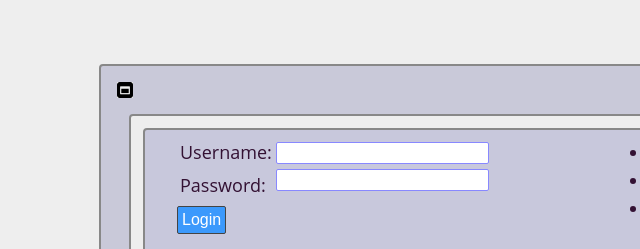
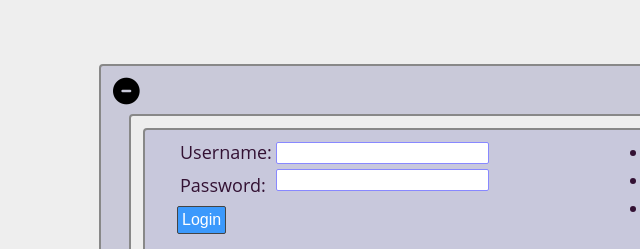
Before and after one commit to davidp3/cayley-server, a website: page index.html in a window 1280 px wide. Shown: the top 249 px of the page, 13-653 px from the left. Drawn offline with nearby package versions, Linux system fonts and the light colour scheme.

Commit message:
Changed window button to use FontAwesome.  Fixed dumb alpha issue.

```diff
--- a/index.html
+++ b/index.html
@@ -1,5 +1,8 @@
 <!DOCTYPE html>
 <meta charset="utf-8">
+
+
+<script src="https://use.fontawesome.com/b15cbb268c.js"></script>
 
 <style>
 
@@ -66,8 +69,9 @@ body {
 
 .collapse {
   position: sticky;
-  left: 8px;
-  top: 8px;
+  background: rgba(0,0,0, 0.0);
+  left: 4px;
+  top: 4px;
   width: 16px;
   height: 16px;
 }
@@ -76,20 +80,7 @@ body {
   position: absolute;
   padding: 0;
   border-width: 0;
-  width: 16px;
-  height: 16px;
-  left: 0;
-  right: 0;
-  top: 0;
-  bottom: 0;
-}
-
-.collapseimg {
-  position: absolute;
-  left: 0;
-  right: 0;
-  top: 0;
-  bottom: 0;
+  background: rgba(0,0,0, 0.0);
 }
 
 .pform {
@@ -236,10 +227,10 @@ body {
     <div class="header" id="header">
       <div class="collapse">
         <button class="collapsebtn" id="minbtn">
-          <image class="collapseimg" src="min.ico" width=16 height=16 />
+          <i class="fa fa-minus-circle fa-2x" aria-hidden="true"></i>
         </button>
         <button class="collapsebtn" style="visibility: hidden;" id="maxbtn">
-          <image class="collapseimg" src="max.ico" width=16 height=16 />
+          <i class="fa fa-plus-circle fa-2x" aria-hidden="true"></i>
         </button>
       </div>
       <div class="formandmessage">
```
